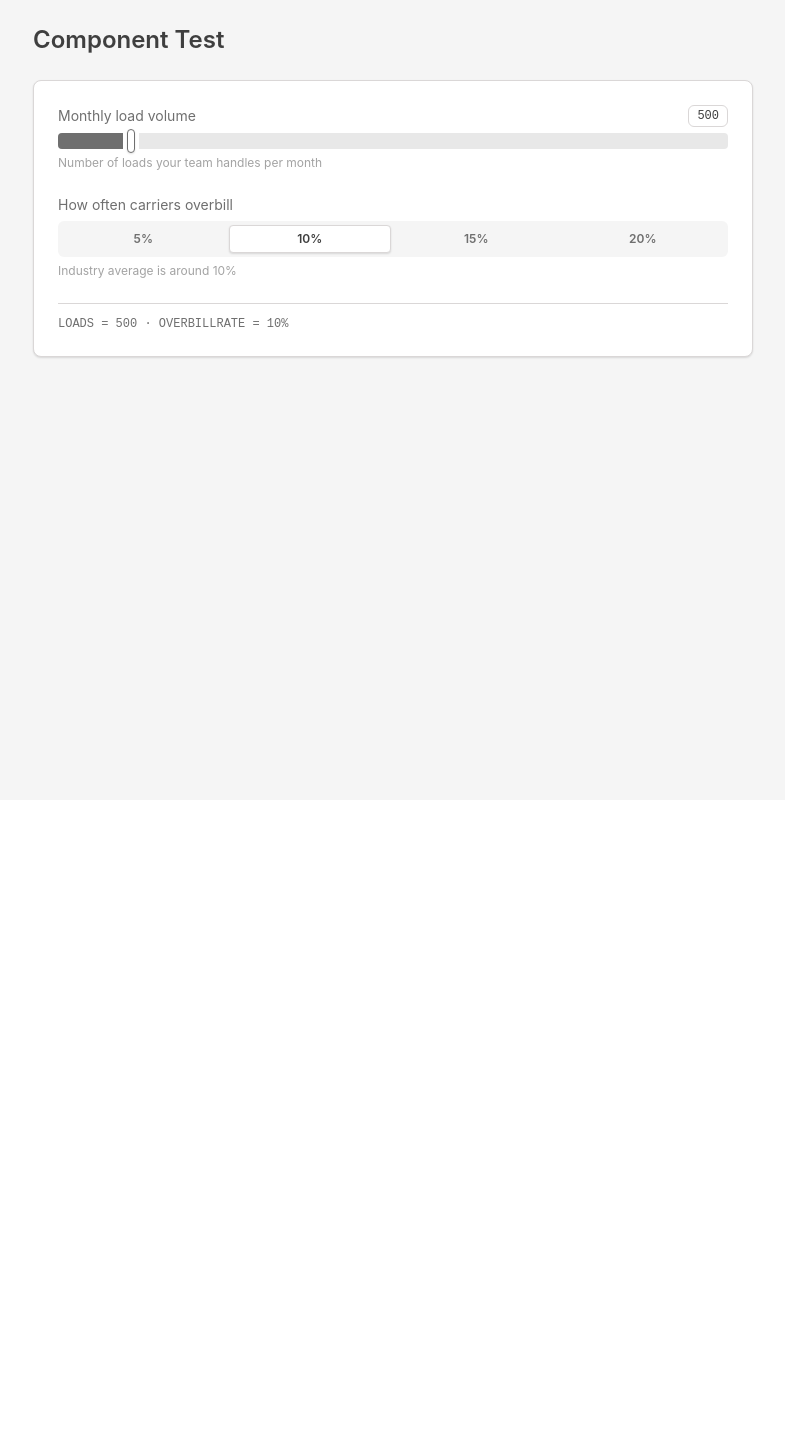
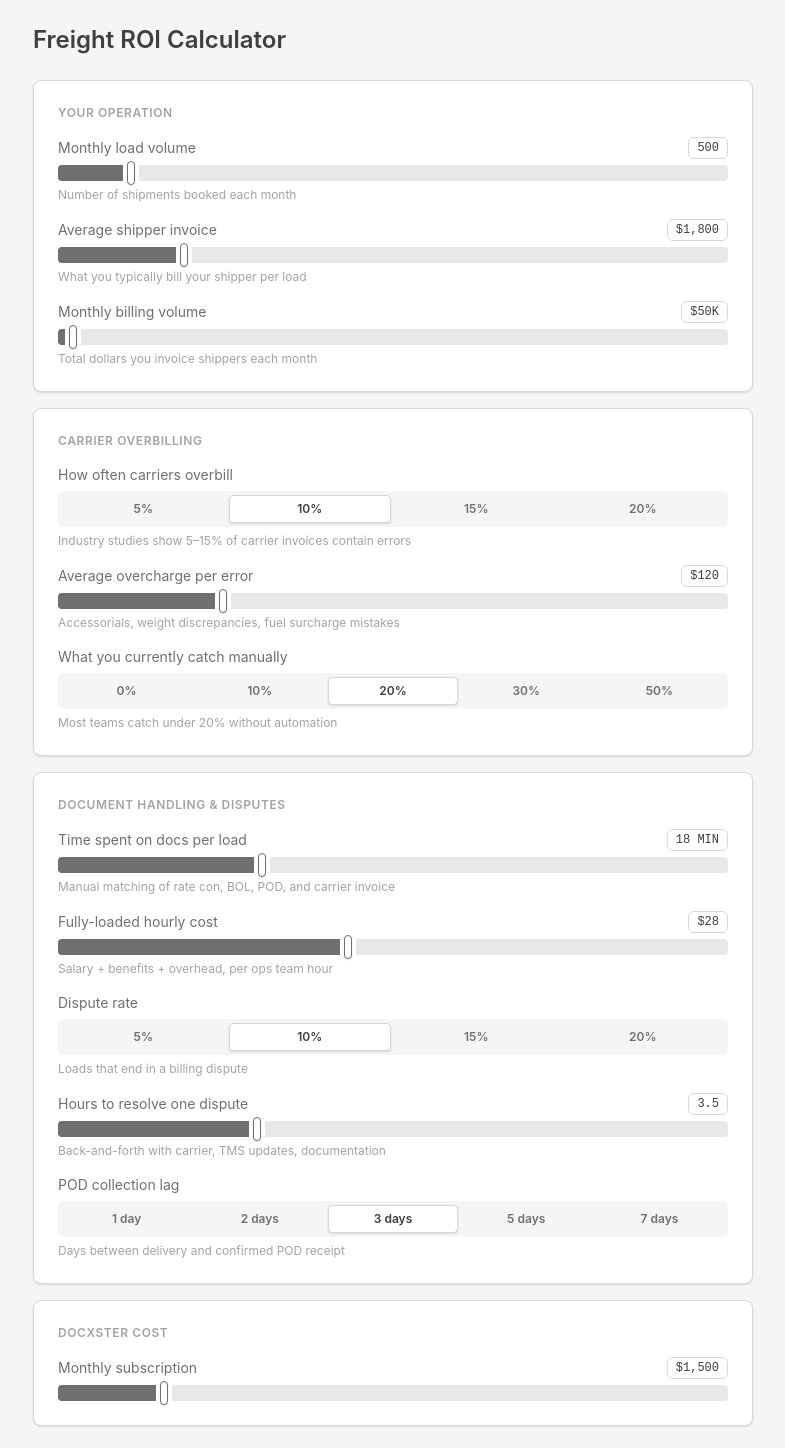
Before and after one commit to Musharraf1147/docxster-roi-freight, a React (Vite) app: page / in a window 1280 px wide. Shown: the top 1448 px of the page, without its empty margins (247-1032 px from the left). Before the commit the page ends 800 px from the top, so only its background shows below. Built offline with nearby package versions, Linux system fonts and the light colour scheme.

Commit message:
Add configuration panel

```diff
--- a/src/App.jsx
+++ b/src/App.jsx
@@ -1,49 +1,27 @@
 import { useState } from 'react'
-import Slider from './components/Slider'
-import TabGroup from './components/TabGroup'
+
+import ConfigPanel from './components/ConfigPanel'
+import { DEFAULTS } from '@/lib/calculations'
 
 export default function App() {
-  const [loads, setLoads] = useState(500)
-  const [overbillRate, setOverbillRate] = useState(0.10)
+  const [inputs, setInputs] = useState(DEFAULTS)
+
+  function handleChange(key, value) {
+    setInputs((prev) => ({ ...prev, [key]: value }))
+  }
 
   return (
     <div className="min-h-screen bg-bg-page font-sans">
       <div className="max-w-3xl mx-auto p-2xl">
         <h1 className="text-2xl font-semibold text-text-strong mb-2xl">
-          Component Test
+          Freight ROI Calculator
         </h1>
 
-        <div className="flex flex-col gap-2xl bg-bg-primary p-2xl rounded-lg border border-stroke-weak shadow-xs">
-          <Slider
-            label="Monthly load volume"
-            helper="Number of loads your team handles per month"
-            value={loads}
-            min={0}
-            max={5000}
-            step={25}
-            onChange={setLoads}
-            formatValue={(v) => v.toLocaleString()}
-          />
+        <ConfigPanel inputs={inputs} onChange={handleChange} />
 
-          <TabGroup
-            label="How often carriers overbill"
-            helper="Industry average is around 10%"
-            options={[
-              { value: 0.05, label: '5%' },
-              { value: 0.10, label: '10%' },
-              { value: 0.15, label: '15%' },
-              { value: 0.20, label: '20%' },
-            ]}
-            value={overbillRate}
-            onChange={setOverbillRate}
-          />
-
-          <div className="pt-lg border-t border-stroke-weak">
-            <p className="font-mono text-xs text-text-weak">
-              loads = {loads.toLocaleString()} · overbillRate = {(overbillRate * 100).toFixed(0)}%
-            </p>
-          </div>
-        </div>
+        <pre className="mt-2xl bg-bg-primary border border-stroke-weak rounded-lg p-xl text-xs text-text-strong overflow-x-auto">
+          {JSON.stringify(inputs, null, 2)}
+        </pre>
       </div>
     </div>
   )
--- /dev/null
+++ b/src/components/ConfigPanel.jsx
@@ -0,0 +1,164 @@
+import Slider from './Slider'
+import TabGroup from './TabGroup'
+import { formatCurrency } from '@/lib/calculations'
+
+function Section({ title, children }) {
+  return (
+    <div className="bg-bg-primary border border-stroke-weak rounded-lg p-2xl shadow-xs">
+      <div className="flex flex-col gap-xl">
+        <h3 className="text-xs font-semibold text-text-weaker uppercase tracking-wider">
+          {title}
+        </h3>
+        {children}
+      </div>
+    </div>
+  )
+}
+
+export default function ConfigPanel({ inputs, onChange }) {
+  const set = (key) => (value) => onChange(key, value)
+
+  return (
+    <div className="flex flex-col gap-xl">
+      <Section title="Your operation">
+        <Slider
+          label="Monthly load volume"
+          helper="Number of shipments booked each month"
+          value={inputs.loads}
+          min={0}
+          max={5000}
+          step={25}
+          onChange={set('loads')}
+          formatValue={(v) => v.toLocaleString()}
+        />
+        <Slider
+          label="Average shipper invoice"
+          helper="What you typically bill your shipper per load"
+          value={inputs.invoiceValue}
+          min={0}
+          max={10000}
+          step={100}
+          onChange={set('invoiceValue')}
+          formatValue={(v) => `$${v.toLocaleString()}`}
+        />
+        <Slider
+          label="Monthly billing volume"
+          helper="Total dollars you invoice shippers each month"
+          value={inputs.billingVolume}
+          min={0}
+          max={5000000}
+          step={50000}
+          onChange={set('billingVolume')}
+          formatValue={formatCurrency}
+        />
+      </Section>
+
+      <Section title="Carrier overbilling">
+        <TabGroup
+          label="How often carriers overbill"
+          helper="Industry studies show 5–15% of carrier invoices contain errors"
+          value={inputs.overbillRate}
+          onChange={set('overbillRate')}
+          options={[
+            { value: 0.05, label: '5%' },
+            { value: 0.10, label: '10%' },
+            { value: 0.15, label: '15%' },
+            { value: 0.20, label: '20%' },
+          ]}
+        />
+        <Slider
+          label="Average overcharge per error"
+          helper="Accessorials, weight discrepancies, fuel surcharge mistakes"
+          value={inputs.overchargeAmount}
+          min={0}
+          max={500}
+          step={10}
+          onChange={set('overchargeAmount')}
+          formatValue={(v) => `$${v.toLocaleString()}`}
+        />
+        <TabGroup
+          label="What you currently catch manually"
+          helper="Most teams catch under 20% without automation"
+          value={inputs.manuallyCaughtRate}
+          onChange={set('manuallyCaughtRate')}
+          options={[
+            { value: 0,    label: '0%' },
+            { value: 0.10, label: '10%' },
+            { value: 0.20, label: '20%' },
+            { value: 0.30, label: '30%' },
+            { value: 0.50, label: '50%' },
+          ]}
+        />
+      </Section>
+
+      <Section title="Document handling & disputes">
+        <Slider
+          label="Time spent on docs per load"
+          helper="Manual matching of rate con, BOL, POD, and carrier invoice"
+          value={inputs.docTimeMinutes}
+          min={0}
+          max={60}
+          step={1}
+          onChange={set('docTimeMinutes')}
+          formatValue={(v) => `${v} min`}
+        />
+        <Slider
+          label="Fully-loaded hourly cost"
+          helper="Salary + benefits + overhead, per ops team hour"
+          value={inputs.hourlyRate}
+          min={0}
+          max={65}
+          step={1}
+          onChange={set('hourlyRate')}
+          formatValue={(v) => `$${v}`}
+        />
+        <TabGroup
+          label="Dispute rate"
+          helper="Loads that end in a billing dispute"
+          value={inputs.disputeRate}
+          onChange={set('disputeRate')}
+          options={[
+            { value: 0.05, label: '5%' },
+            { value: 0.10, label: '10%' },
+            { value: 0.15, label: '15%' },
+            { value: 0.20, label: '20%' },
+          ]}
+        />
+        <Slider
+          label="Hours to resolve one dispute"
+          helper="Back-and-forth with carrier, TMS updates, documentation"
+          value={inputs.disputeHours}
+          min={0}
+          max={12}
+          step={0.5}
+          onChange={set('disputeHours')}
+        />
+        <TabGroup
+          label="POD collection lag"
+          helper="Days between delivery and confirmed POD receipt"
+          value={inputs.podLagDays}
+          onChange={set('podLagDays')}
+          options={[
+            { value: 1, label: '1 day' },
+            { value: 2, label: '2 days' },
+            { value: 3, label: '3 days' },
+            { value: 5, label: '5 days' },
+            { value: 7, label: '7 days' },
+          ]}
+        />
+      </Section>
+
+      <Section title="Docxster cost">
+        <Slider
+          label="Monthly subscription"
+          value={inputs.subscriptionCost}
+          min={0}
+          max={10000}
+          step={250}
+          onChange={set('subscriptionCost')}
+          formatValue={(v) => `$${v.toLocaleString()}`}
+        />
+      </Section>
+    </div>
+  )
+}
```
